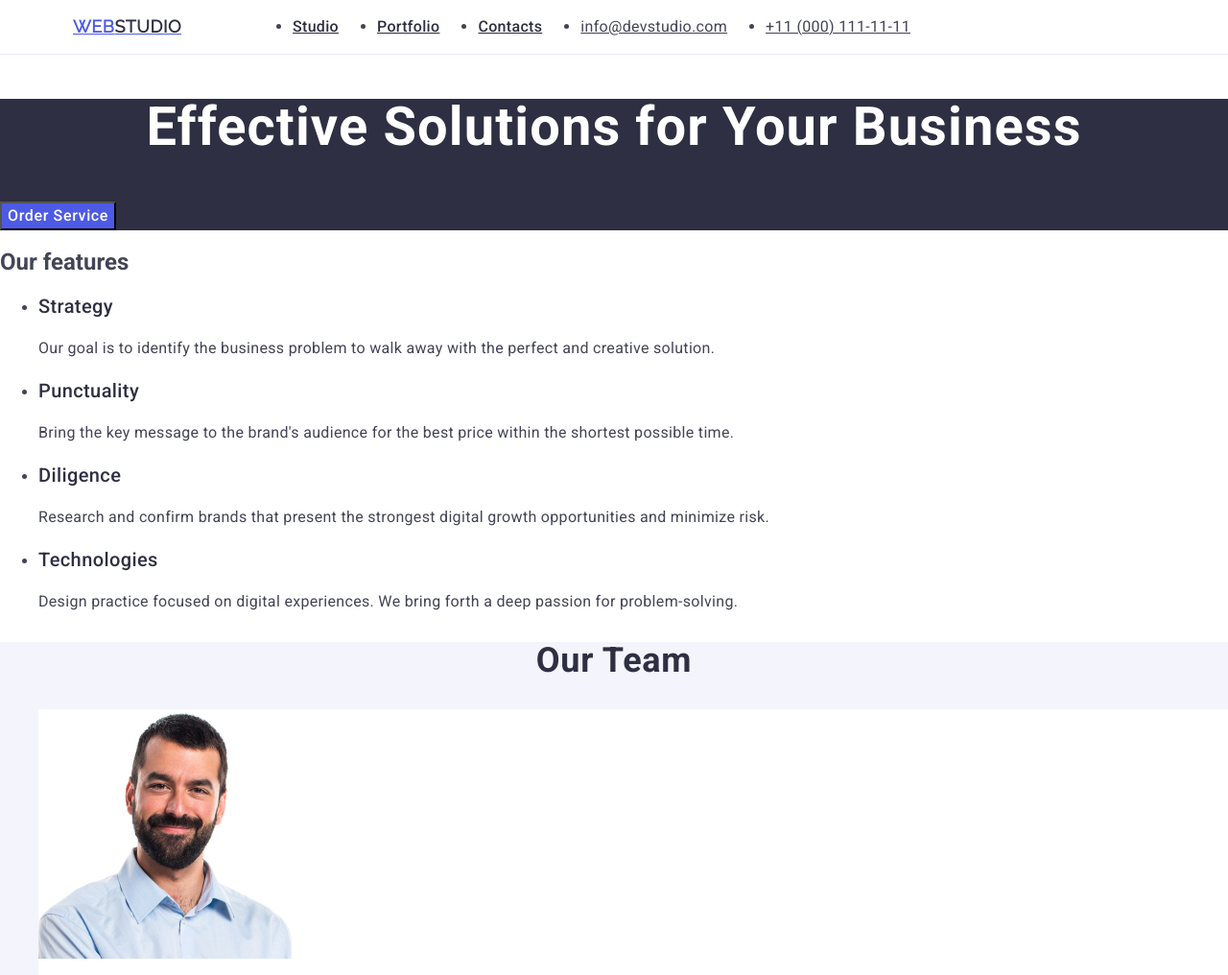
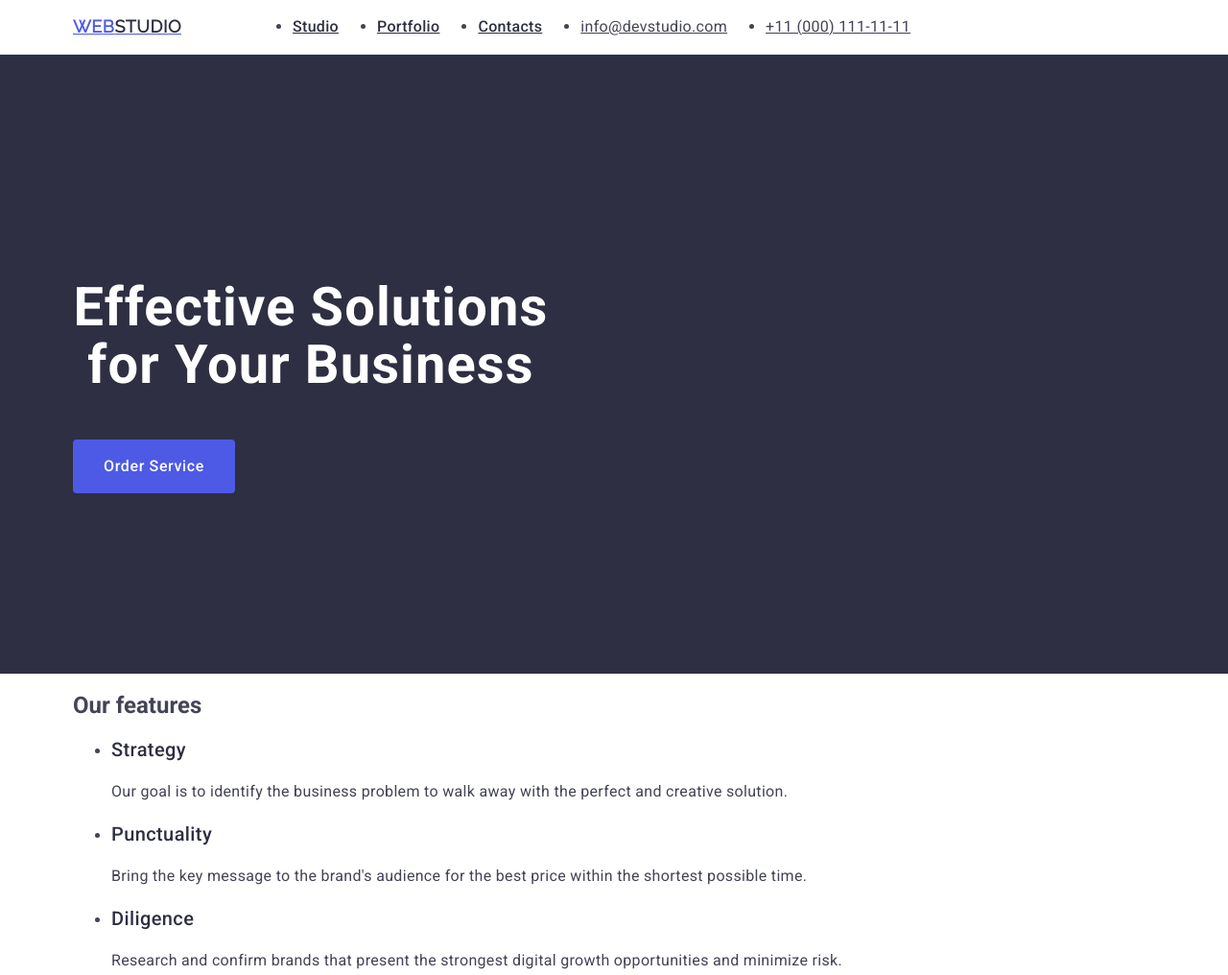
Before and after one commit to BirsenOzer/Homework3, a plain HTML site: page index.html in a window 1280 px wide. Shown: the top 1016 px of the page at 96% size. Drawn offline with nearby package versions, Linux system fonts and the light colour scheme.

Commit message:
deneme 5

```diff
--- a/css/style.css
+++ b/css/style.css
@@ -88,14 +88,18 @@ img {
 
 
 .section-one {
-background-color: #2e2f42 ;
+    background-color: #2e2f42 ;
+    padding: 188px 0;
 }
+
 .title-one {
     font-size: 56px;
     line-height: 1.07;
     text-align: center;
     letter-spacing: 0.02em;
     color: #FFFFFF;
+    max-width: 496px;
+
 }
 
 
@@ -107,6 +111,12 @@ background-color: #2e2f42 ;
     line-height: 1.5;
     letter-spacing: 0.04em;
     color: #FFFFFF;
+    cursor: pointer;
+    display: block;
+    min-width: 169px;
+    height: 56px;
+    border: none;
+    border-radius: 4px;
     cursor: pointer;
 }
 .btn:hover {
--- a/index.html
+++ b/index.html
@@ -35,14 +35,16 @@
 
 <main>
     <section class="section-one">
+        <div class="section-one-container container">
             <h1 class="title-one">Effective Solutions for Your Business</h1>
             <button type="button" class="btn">Order Service</button>
+        </div>
         </section>
 
 
 <section class="section-two">
+    <div class="section-two-container container">
         <h2 class="title-two">Our features</h2>
-
             <ul class="section-two-ul">
                 <li class="list">
                     <h3 class="subtitle">Strategy</h3>
@@ -64,12 +66,13 @@
                     <p class="text">Design practice focused on digital experiences. We bring forth a deep passion for problem-solving.</p>
                 </li>
             </ul>
+    </div>
 </section>
 
 
 <section class="section-three">
+    <div class="section-three-container container">
         <h2 class="title-three">Our Team</h2>
-
             <ul class="section-three-ul">
                 <li class="list">
                     <img src="./images/team-1.jpg" alt="Mark Guerrero" width="264">
@@ -94,12 +97,12 @@
                     <h3 class="subtitle">Daniel Wilson</h3>
                     <p class="text">UI Designer</p>
                 </li>
-
             </ul>
-
+    </div>
 </section>
 
 <section class="section-four">
+    <div class="section-four-container container">
         <h2 class="title-four">Our Portfolio</h2>
             <ul class="section-four-ul">
                 <li class="list">
@@ -138,14 +141,16 @@
                     <p class="text">Marketing</p>
                 </li>
             </ul>
+    </div>
 </section>
-
 </main>
 
 
 <footer class="footer">
+    <div class="footer-container container">
         <a href="./index.html" class="footer-logo">Web<span class="footer-span">Studio</span></a>
         <p class="footer-text">Increase the flow of customers and sales for your business with digital marketing & growth solutions.</p>
+    </div>
 </footer>
 
 </body>
```
Lines whose indentation alone changed are shown as unchanged.
